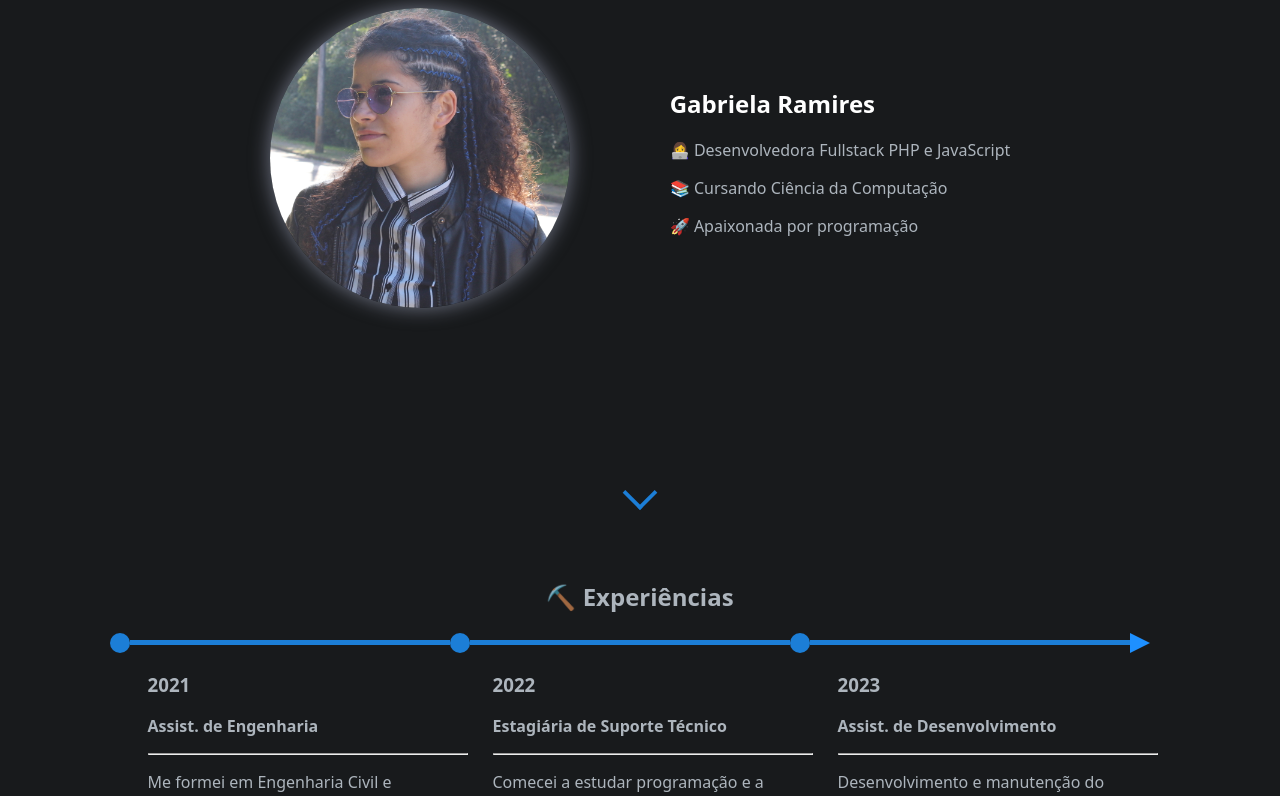
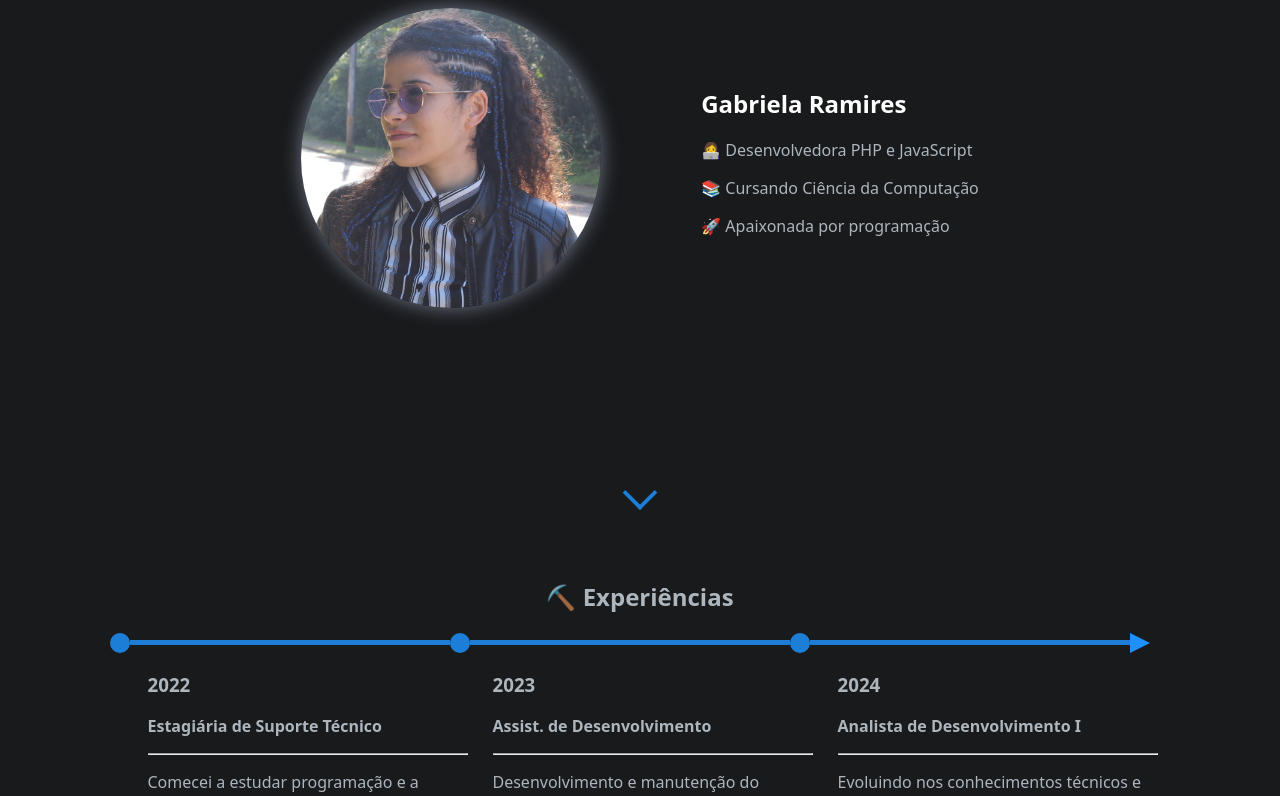
Before and after one commit to gabi-ramires/Portfolio_v2, a React (Create React App) app: page / in a window 1280 px wide. Shown: the part 240-1036 px from the top of the page. Built offline with nearby package versions, Linux system fonts and the light colour scheme; no server answers.

Commit message:
att novo cargo

```diff
--- a/src/components/Depoimentos.css
+++ b/src/components/Depoimentos.css
@@ -16,7 +16,7 @@
 
 .cardDepo {
     height: 80%;
-    width: 15%;
+    width: 250px;
     background-color: #212529;
     border: 1px solid #303132;
     border-radius: 8px;
@@ -51,7 +51,7 @@
 
 .body {
     height: 23vh;
-    font-size: small;
+    font-size:medium;
     overflow-x: hidden;
     text-align: justify;
     padding-left: 5px;
--- a/src/components/Jobs.js
+++ b/src/components/Jobs.js
@@ -63,13 +63,6 @@ console.log(selectedOption)
             <div className="linhaTempo">
 
               <div className="parte">
-                <h3>2021</h3>
-                  <p><strong>Assist. de Engenharia</strong></p>
-                  <hr/>
-                  <p>Me formei em Engenharia Civil e trabalhava na área há quase 3 anos.</p>
-              </div>
-
-              <div className="parte">
                 <h3>2022</h3>
                   <p><strong>Estagiária de Suporte Técnico</strong></p>
                   <hr/>
@@ -81,6 +74,13 @@ console.log(selectedOption)
                 <p><strong>Assist. de Desenvolvimento</strong></p>
                 <hr/>
                   <p>Desenvolvimento e manutenção do sistema de hospedagem de sites/emails da  <a href="https://king.host" target="_blank">KingHost</a>.</p>
+              </div>
+
+              <div className="parte">
+                <h3>2024</h3>
+                  <p><strong>Analista de Desenvolvimento I</strong></p>
+                  <hr/>
+                  <p>Evoluindo nos conhecimentos técnicos e adquirindo mais prática na <a href="https://king.host" target="_blank">KingHost</a>.</p>
               </div>
 
             </div>
--- a/src/components/Sobre.js
+++ b/src/components/Sobre.js
@@ -25,7 +25,7 @@ const btn = document.getElementById('btn');
 
             <div className="desc">
                 <h2>Gabriela Ramires</h2>
-                <p>👩‍💻 Desenvolvedora Fullstack PHP e JavaScript</p>
+                <p>👩‍💻 Desenvolvedora PHP e JavaScript</p>
                 <p>📚 Cursando Ciência da Computação</p>
                 <p>🚀 Apaixonada por programação</p>
             </div>
```
Also changed, not shown: 11 other files (tests, documents, lock files or other folders).
